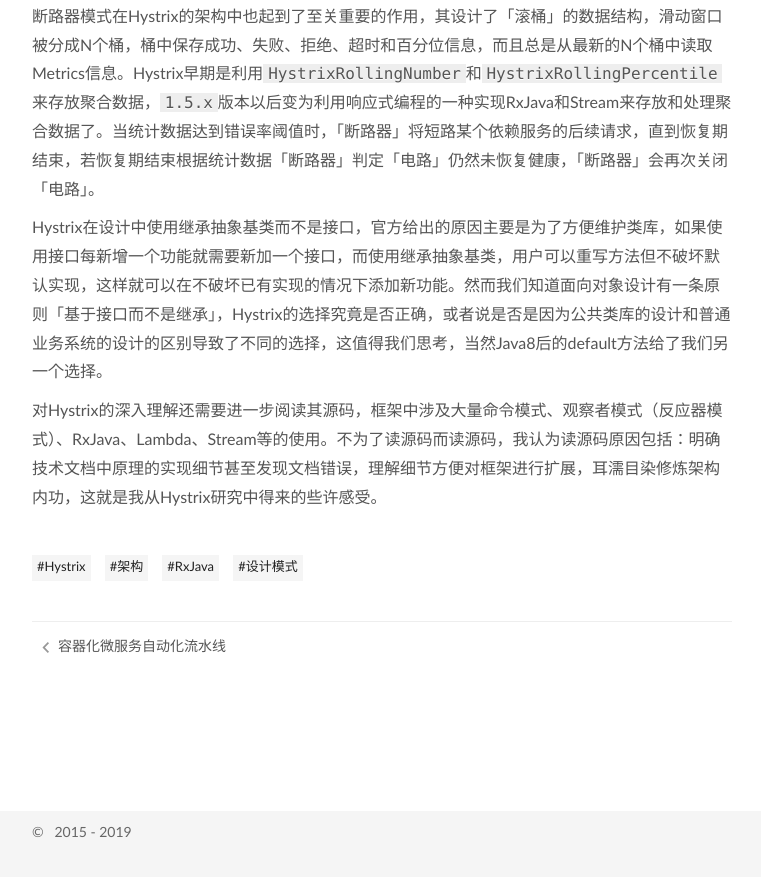
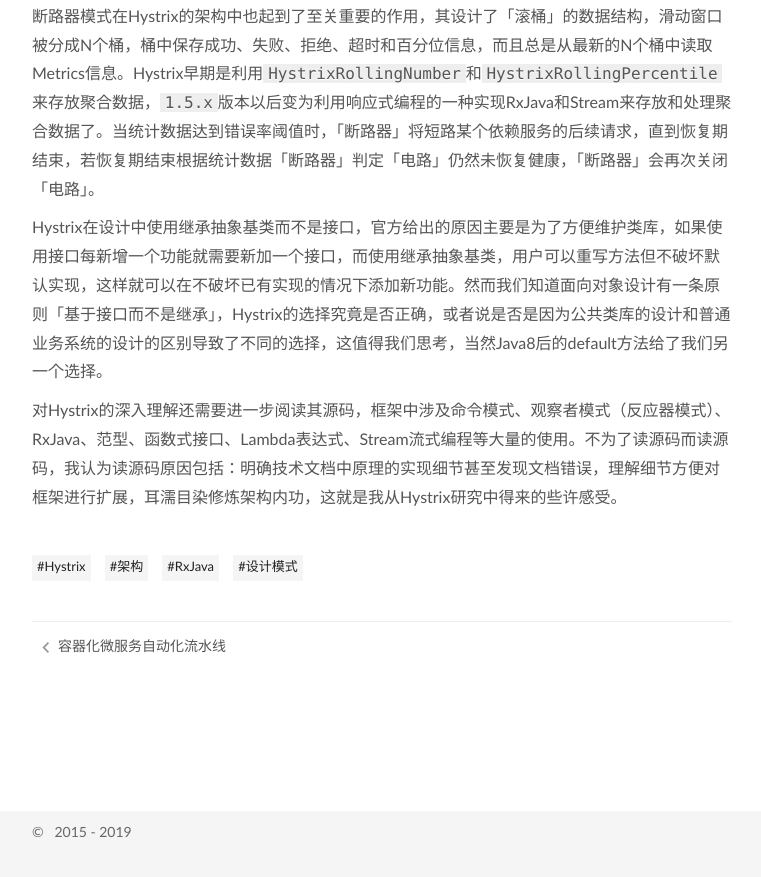
Before and after one commit to colddew/colddew.github.io, a plain HTML site: page 2019/07/07/Hystrix架构解读/index.html in a window 1280 px wide. Shown: the part 2638-3515 px from the top of the page, without its empty margins (258-1019 px from the left). Drawn offline with Linux system fonts and the light colour scheme.

Commit message:
Site updated: 2019-08-09 16:25:09

```diff
--- a/2019/07/07/Hystrix架构解读/index.html
+++ b/2019/07/07/Hystrix架构解读/index.html
@@ -157,7 +157,7 @@
 <p><img src="/images/hystrix-circuit-breaker.jpg" alt="hystrix-circuit-breaker"></p>
 <p>断路器模式在Hystrix的架构中也起到了至关重要的作用，其设计了「滚桶」的数据结构，滑动窗口被分成N个桶，桶中保存成功、失败、拒绝、超时和百分位信息，而且总是从最新的N个桶中读取Metrics信息。Hystrix早期是利用<code>HystrixRollingNumber</code>和<code>HystrixRollingPercentile</code>来存放聚合数据，<code>1.5.x</code>版本以后变为利用响应式编程的一种实现RxJava和Stream来存放和处理聚合数据了。当统计数据达到错误率阈值时，「断路器」将短路某个依赖服务的后续请求，直到恢复期结束，若恢复期结束根据统计数据「断路器」判定「电路」仍然未恢复健康，「断路器」会再次关闭「电路」。</p>
 <p>Hystrix在设计中使用继承抽象基类而不是接口，官方给出的原因主要是为了方便维护类库，如果使用接口每新增一个功能就需要新加一个接口，而使用继承抽象基类，用户可以重写方法但不破坏默认实现，这样就可以在不破坏已有实现的情况下添加新功能。然而我们知道面向对象设计有一条原则「基于接口而不是继承」，Hystrix的选择究竟是否正确，或者说是否是因为公共类库的设计和普通业务系统的设计的区别导致了不同的选择，这值得我们思考，当然Java8后的default方法给了我们另一个选择。</p>
-<p>对Hystrix的深入理解还需要进一步阅读其源码，框架中涉及大量命令模式、观察者模式（反应器模式）、RxJava、Lambda、Stream等的使用。不为了读源码而读源码，我认为读源码原因包括：明确技术文档中原理的实现细节甚至发现文档错误，理解细节方便对框架进行扩展，耳濡目染修炼架构内功，这就是我从Hystrix研究中得来的些许感受。</p>
+<p>对Hystrix的深入理解还需要进一步阅读其源码，框架中涉及命令模式、观察者模式（反应器模式）、RxJava、范型、函数式接口、Lambda表达式、Stream流式编程等大量的使用。不为了读源码而读源码，我认为读源码原因包括：明确技术文档中原理的实现细节甚至发现文档错误，理解细节方便对框架进行扩展，耳濡目染修炼架构内功，这就是我从Hystrix研究中得来的些许感受。</p>
 
 
     </div>
```
